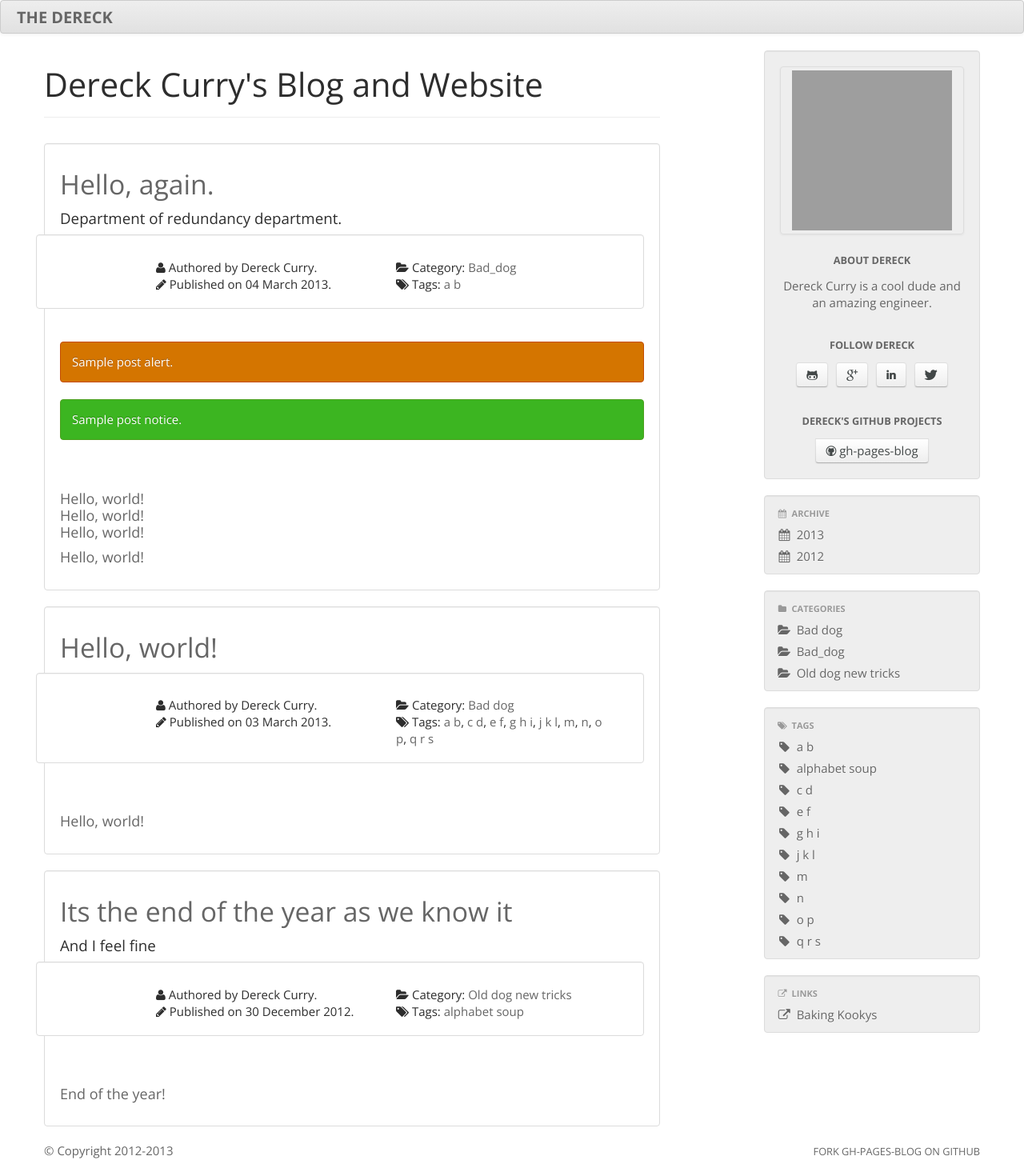
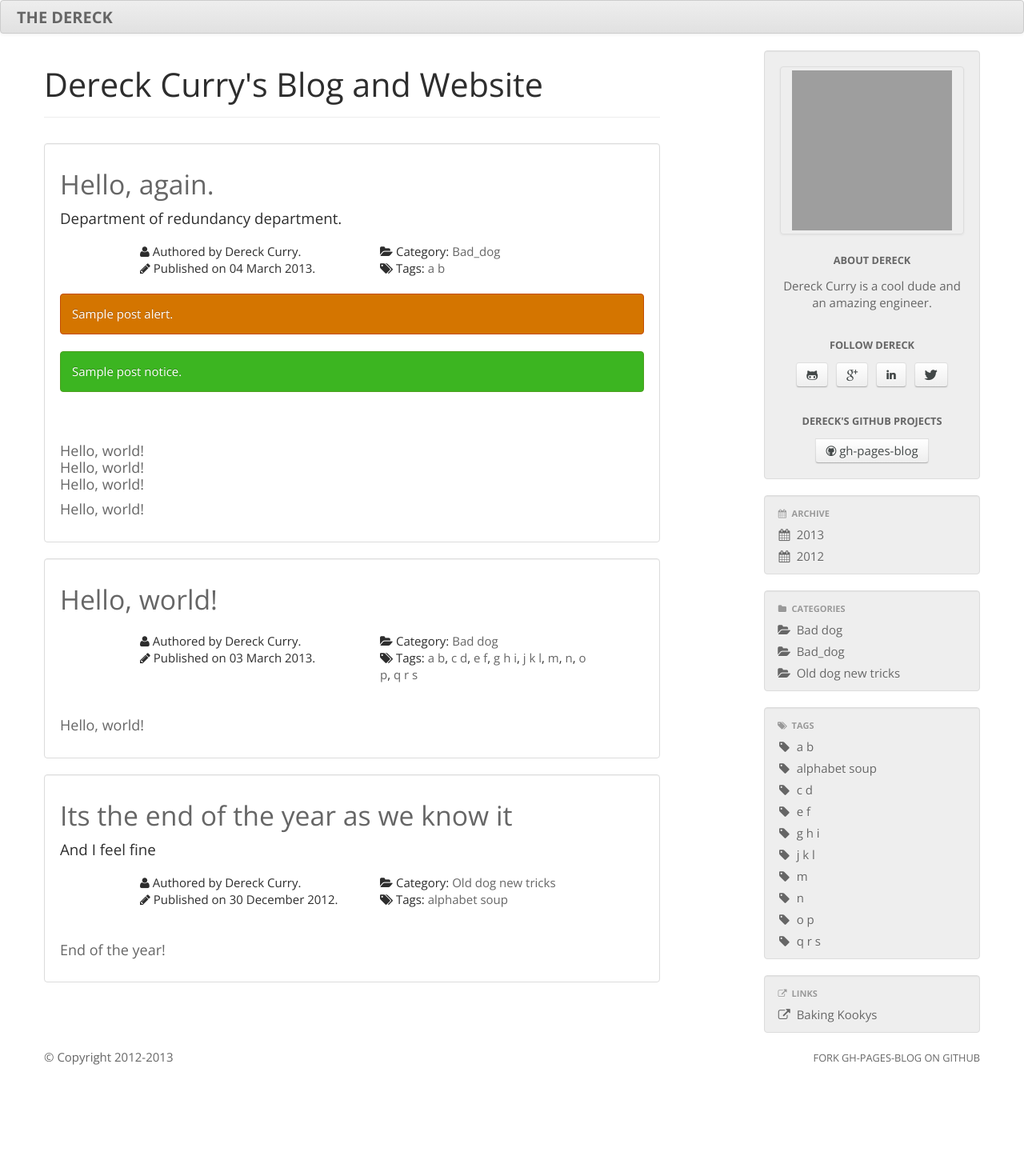
Before and after one commit to thedereck/thedereck.github.com, a Jekyll site: the page built from index.html, in a window 1280 px wide. Shown: the whole page at 80% size. Built offline with Jekyll 4.4.1, drawn with Linux system fonts in a browser that asks for light colours; after the commit the page ends 1333 px from its top, so only the background shows below that; grey boxes are pictures that could not be loaded.

Commit message:
More playing with post layouts

```diff
--- a/index.html
+++ b/index.html
@@ -14,7 +14,7 @@ exclude: true
 					<h4>{{ p.subtitle }}</h4>
 				{% endif %}
 
-				<div class="row well ghpb-well-outline">
+				<div class="row">
 				<h5>
 						<div class="span3 offset1">
 						{% if site.font_awesome.enabled %}
```
